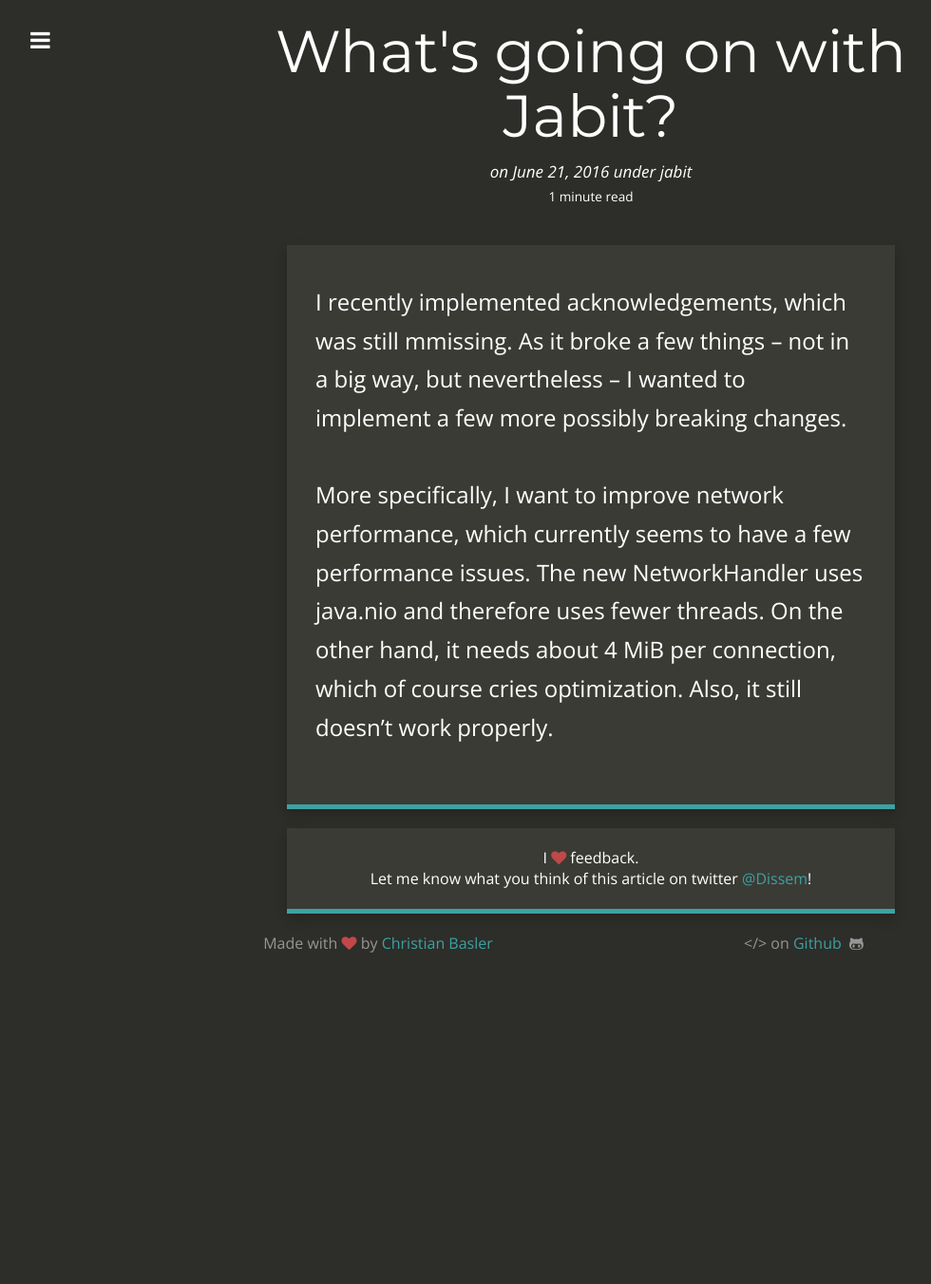
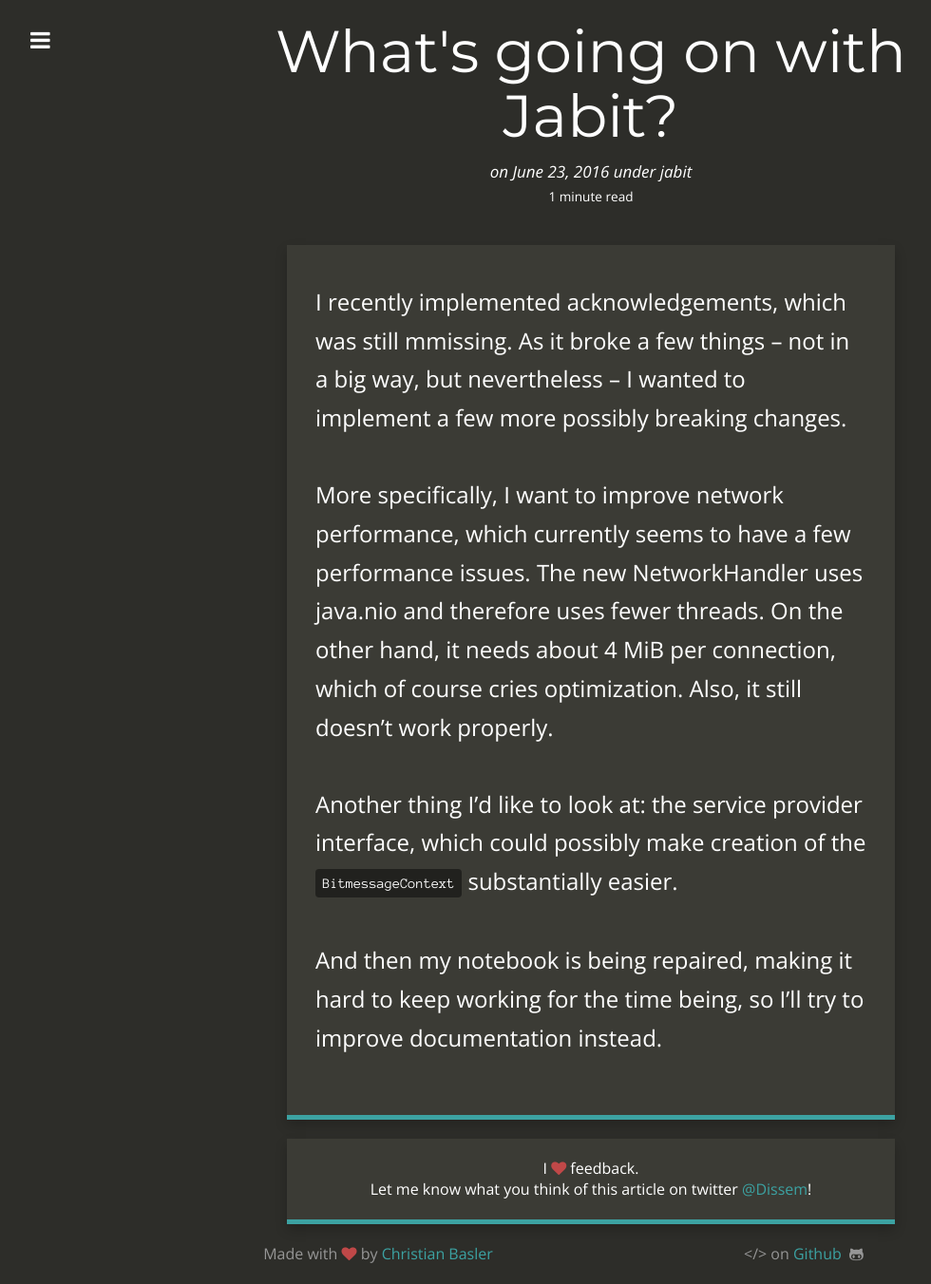
Before and after one commit to Dissem/dissem.github.io, a Jekyll site: the page built from _posts/2016-06-21-what-is-going-on-with-jabit.markdown, in a window 1280 px wide. Shown: the whole page at 95% size, without its empty margins (18-998 px from the left). Built offline with Jekyll 4.4.1, drawn with Linux system fonts in a browser that asks for light colours; nearby versions of some CDN libraries; before the commit the page ends 1025 px from its top, so only the background shows below that.

Commit message:
updated post

```diff
--- a/_posts/2016-06-21-what-is-going-on-with-jabit.markdown
+++ b/_posts/2016-06-21-what-is-going-on-with-jabit.markdown
@@ -1,9 +1,13 @@
 ---
 layout: post
 title:  "What's going on with Jabit?"
-date:   2016-06-21 07:54:55 +0200
+date:   2016-06-23 16:20:55 +0200
 categories: jabit
 ---
 I recently implemented acknowledgements, which was still mmissing. As it broke a few things -- not in a big way, but nevertheless -- I wanted to implement a few more possibly breaking changes.
 
 More specifically, I want to improve network performance, which currently seems to have a few performance issues. The new NetworkHandler uses java.nio and therefore uses fewer threads. On the other hand, it needs about 4 MiB per connection, which of course cries optimization. Also, it still doesn't work properly.
+
+Another thing I'd like to look at: the service provider interface, which could possibly make creation of the `BitmessageContext` substantially easier.
+
+And then my notebook is being repaired, making it hard to keep working for the time being, so I'll try to improve documentation instead.
```
